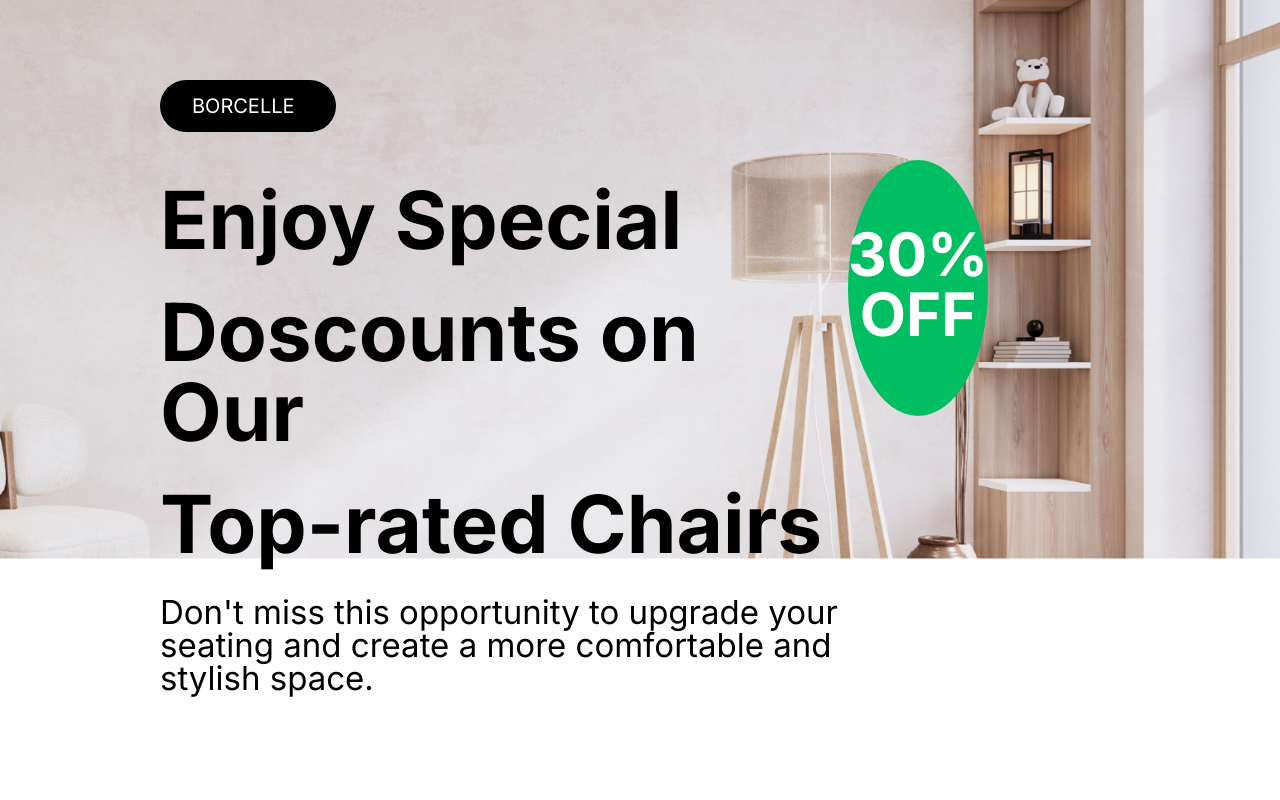
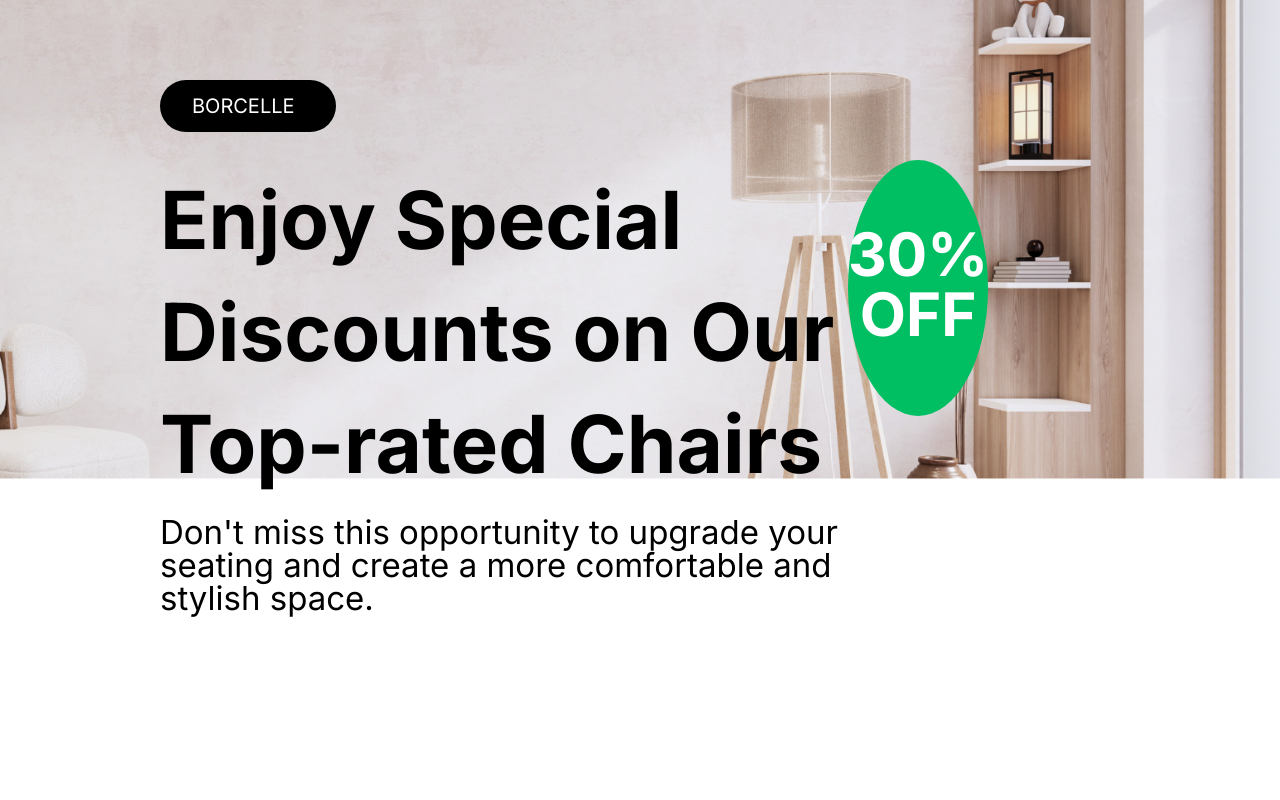
Before and after one commit to Josthost/hack-10, a plain HTML site: page index.html in a window 1280 px wide. Shown: the top 800 px of the page. Drawn offline with Linux system fonts and the light colour scheme.

Commit message:
Update index.html

```diff
--- a/index.html
+++ b/index.html
@@ -19,7 +19,7 @@
                 </div>
                 <div class="title">
                     <h1>Enjoy Special</h1>
-                    <h1>Doscounts on Our</h1>
+                    <h1>Discounts on Our</h1>
                     <h1>Top-rated Chairs</h1>
                     <p>Don't miss this opportunity to upgrade your seating and create a more comfortable and stylish space.</p>
                 </div>
```
